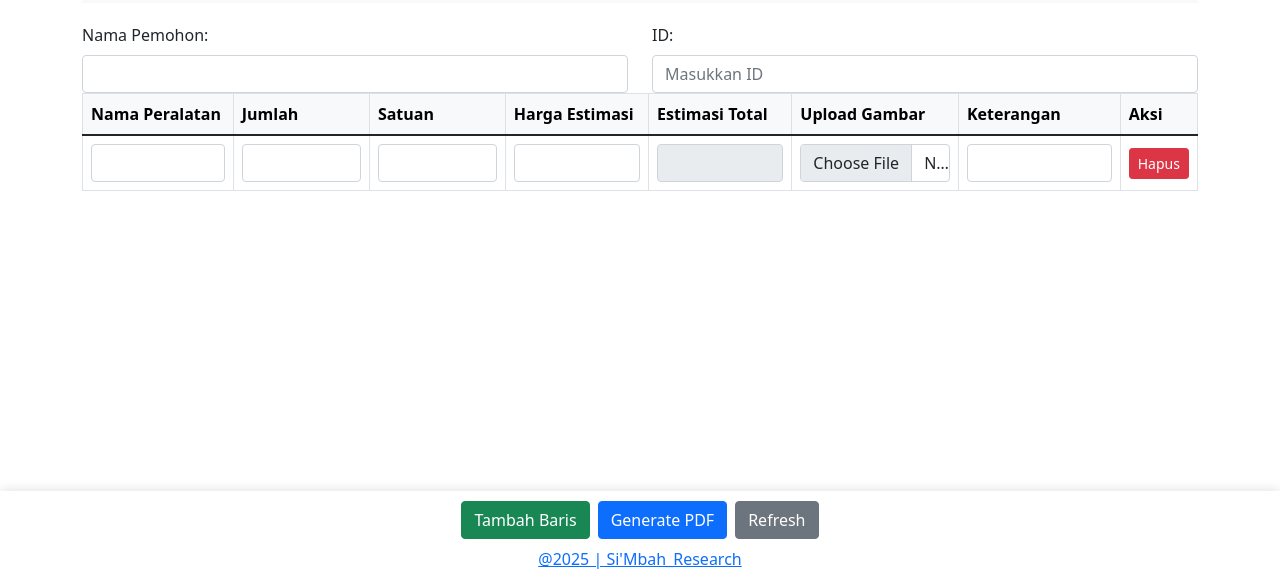
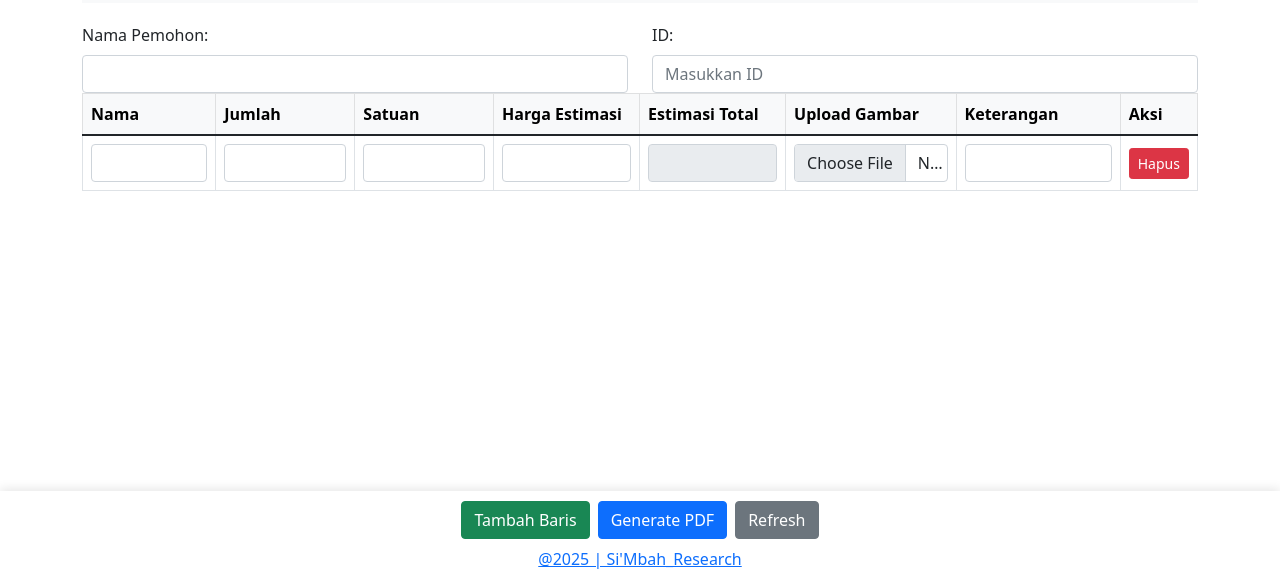
Before and after one commit to Simbah-Research/Form-Pengajuan_FreeSC, a plain HTML site: page index.html in a window 1280 px wide. Shown: the part 219-800 px from the top of the page. Drawn offline with nearby package versions, Linux system fonts and the light colour scheme.

Commit message:
Update index.html

```diff
--- a/index.html
+++ b/index.html
@@ -38,7 +38,7 @@
           <table id="equipmentTable" class="table table-bordered">
             <thead class="table-light">
               <tr>
-                <th>Nama Peralatan</th>
+                <th>Nama</th>
                 <th>Jumlah</th>
                 <th>Satuan</th>
                 <th>Harga Estimasi</th>
```
